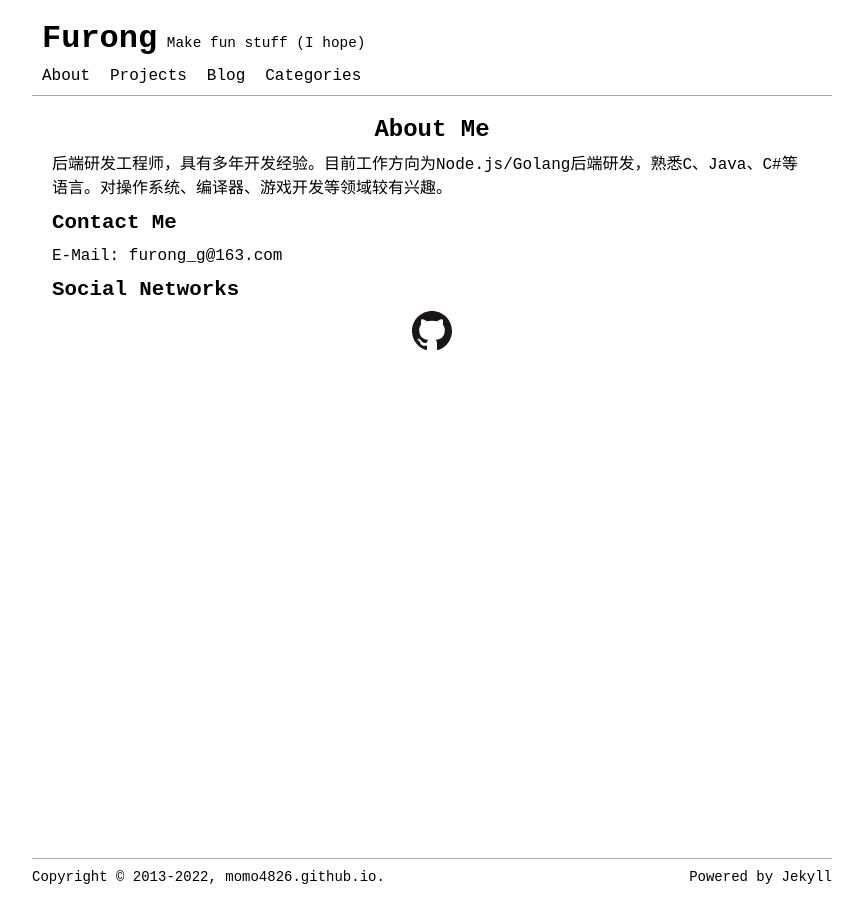
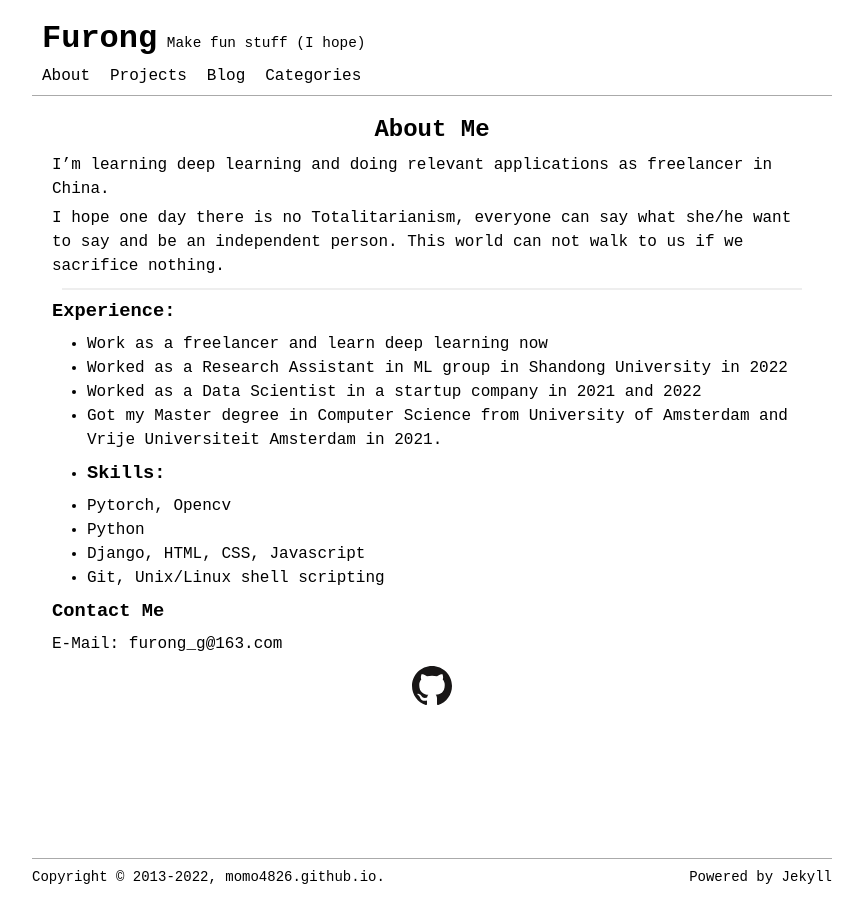
Before and after one commit to momo4826/momo4826.github.io, a Jekyll site: the page built from pages/about.md, in a window 1280 px wide. Shown: the whole page, without its empty margins (208-1071 px from the left). Built offline with Jekyll 4.4.1, drawn with Linux system fonts in a browser that asks for light colours.

Commit message:
modified about page

```diff
--- a/pages/about.md
+++ b/pages/about.md
@@ -3,13 +3,25 @@ layout: page
 title: About Me
 permalink: /about
 ---
+I'm learning deep learning and doing relevant applications as freelancer in China.
 
-后端研发工程师，具有多年开发经验。目前工作方向为Node.js/Golang后端研发，熟悉C、Java、C#等语言。对操作系统、编译器、游戏开发等领域较有兴趣。
+I hope one day there is no Totalitarianism, everyone can say what she/he want to say and be an independent person. This world can not walk to us if we sacrifice nothing.
 
-## Contact Me
+---------
+### Experience:
+* Work as a freelancer and learn deep learning now
+* Worked as a Research Assistant in ML group in Shandong University in 2022
+* Worked as a Data Scientist in a startup company in 2021 and 2022
+* Got my Master degree in Computer Science from University of Amsterdam and Vrije Universiteit Amsterdam in 2021.
+*
+### Skills:
+* Pytorch, Opencv
+* Python
+* Django, HTML, CSS, Javascript
+* Git, Unix/Linux shell scripting
+
+### Contact Me
 
 E-Mail: [{{ site.email }}](mailto:{{ site.email }})
 
-## Social Networks
-
 {% include social_networks.html %}
```
Also changed, not shown: blog.html (deleted, +0 -14 lines), README.md.
